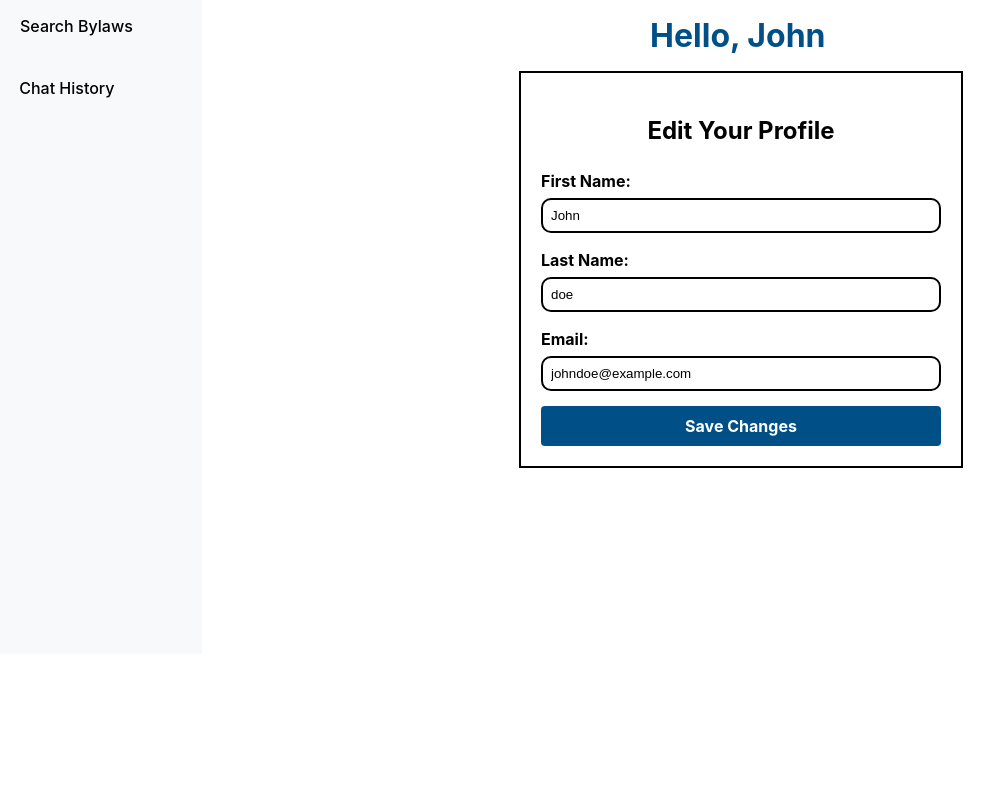
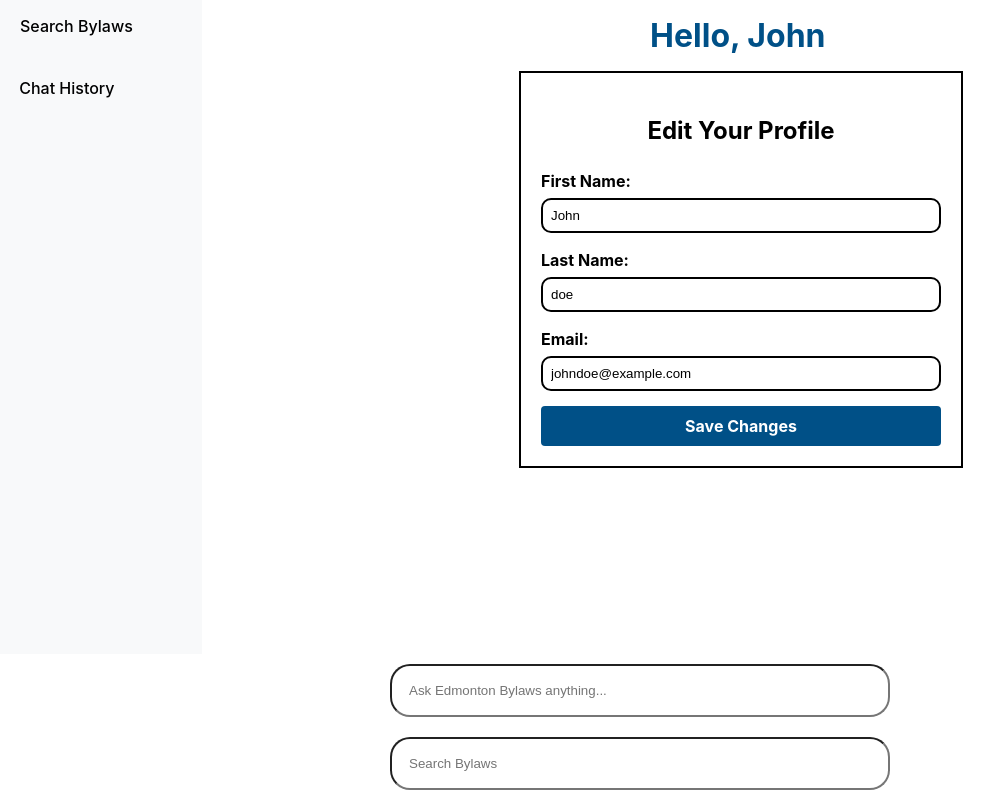
Before and after one commit to aidenj1808/edmonton-bylaw-ai-assistant, a React (Vite) app in the folder edmonton-bylaws/: page / in a window 1280 px wide. Shown: the part 3040-3840 px from the top of the page, without its empty margins (0-1006 px from the left). Before the commit the page ends 3694 px from the top, so only its background shows below. Built offline with nearby package versions, Linux system fonts and the light colour scheme.

Commit message:
Add chat and search input components.

```diff
--- a/edmonton-bylaws/src/App.jsx
+++ b/edmonton-bylaws/src/App.jsx
@@ -6,6 +6,8 @@ import HomePage from './features/chatbot/HomePage'
 import SearchBylawsPage from './features/SearchBylawsPage'
 import LoginForm from './features/components/LoginForm'
 import LoginPage from './features/authentication/LoginPage'
+import ChatInput from './features/components/ChatInput'
+import SearchInput from './features/components/SearchInput'
 
 
 function App() {
@@ -18,7 +20,8 @@ function App() {
         <HomePage/>
         <SearchBylawsPage/>
         <EditProfilePage/>
-
+        <ChatInput />
+        <SearchInput />
       </div>
     </>
   )
--- /dev/null
+++ b/edmonton-bylaws/src/features/components/ChatInput.jsx
@@ -0,0 +1,51 @@
+import React, { useState } from "react";
+import { FaArrowUp } from "react-icons/fa"; //https://react-icons.github.io/react-icons/search/#q=up%20arrow
+
+
+const ChatInput = () => {
+    const [inputValue, setInputValue] = useState('');
+    const [buttonVisible, setButtonVisible] = useState(false);
+
+    const handleInputChange = (event) => {
+        const newValue = event.target.value;
+        setInputValue(newValue);
+        setButtonVisible(newValue.trim() !== '');
+      };
+
+    return (
+            <div styles={styles.div}>
+                <input id = "chatInput"value = {inputValue} onChange={handleInputChange}
+                style = {styles.input} placeholder = "Ask Edmonton Bylaws anything...">
+                </input>
+                {buttonVisible && (
+                    <button id = "chatButton" type = "submit" style = {styles.button}>
+                        <FaArrowUp style = {styles.buttonIconStyle}/>
+                    </button>
+                )}
+            </div>
+    );
+};
+
+const styles = {
+    input: {
+        width: "500px", // Choose width needed for your screen
+        margin: "10px",
+        padding: "17px",
+        boxSizing: "border-box",
+        borderRadius: "20px",
+    },
+    button: {
+        position: "relative",
+        top: "20px",
+        backgroundColor: "white",
+        fontSize: "0px",
+    },
+    buttonIconStyle: {
+        fill: "black",
+        fontSize: "50px",
+        backgroundColor: "#005087",
+        borderRadius: "14%"
+    },
+};
+
+export default ChatInput;
--- /dev/null
+++ b/edmonton-bylaws/src/features/components/SearchInput.jsx
@@ -0,0 +1,55 @@
+import React, { useState } from "react";
+import { HiMiniMagnifyingGlass } from "react-icons/hi2"; //https://react-icons.github.io/react-icons/search/#q=magnify
+
+
+const SearchInput = () => {
+    const [inputValue, setInputValue] = useState('');
+    const [buttonVisible, setButtonVisible] = useState(false);
+
+    const handleInputChange = (event) => {
+        const newValue = event.target.value;
+        setInputValue(newValue);
+        setButtonVisible(newValue.trim() !== '');
+    };
+
+    return (
+            <div styles={styles.div}>
+                <input id = "searchInput"value = {inputValue} onChange={handleInputChange}
+                style = {styles.input} placeholder = "Search Bylaws">
+                </input>
+                {buttonVisible && (
+                    <button id = "searchButton" type = "submit" style = {styles.button}>
+                        <HiMiniMagnifyingGlass style = {styles.buttonIconStyle}/>
+                    </button>
+                )}
+            </div>
+    );
+};
+
+const styles = {
+    // div: {
+    //     display: "flex",
+    //     allignItems: "center",
+    // },
+    input: {
+        width: "500px", // Choose width needed for your screen
+        margin: "10px",
+        padding: "17px",
+        boxSizing: "border-box",
+        borderRadius: "20px",
+    },
+    button: {
+        position: "relative",
+        top: "20px",
+        backgroundColor: "white",
+        fontSize: "0px",
+    },
+    buttonIconStyle: {
+        fill: "black",
+        fontSize: "50px",
+        backgroundColor: "#005087",
+        borderRadius: "14%"
+    },
+};
+
+export default SearchInput;
--- /dev/null
+++ b/package.json
@@ -0,0 +1,5 @@
+{
+  "dependencies": {
+    "react-icons": "^5.4.0"
+  }
+}
```
Also changed, not shown: 2 other files (tests, documents, lock files or other folders).
